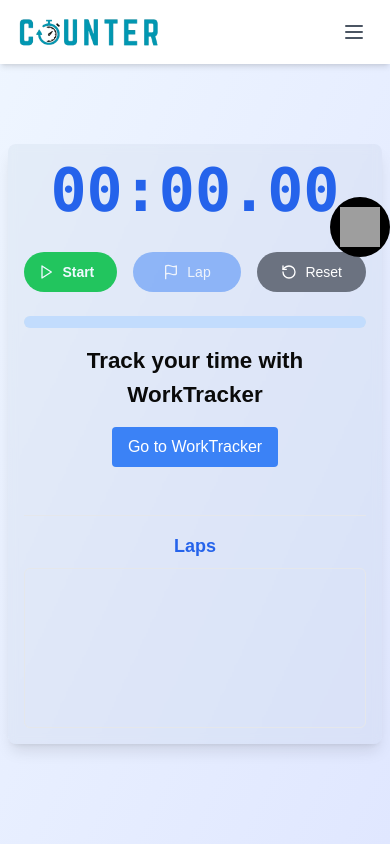
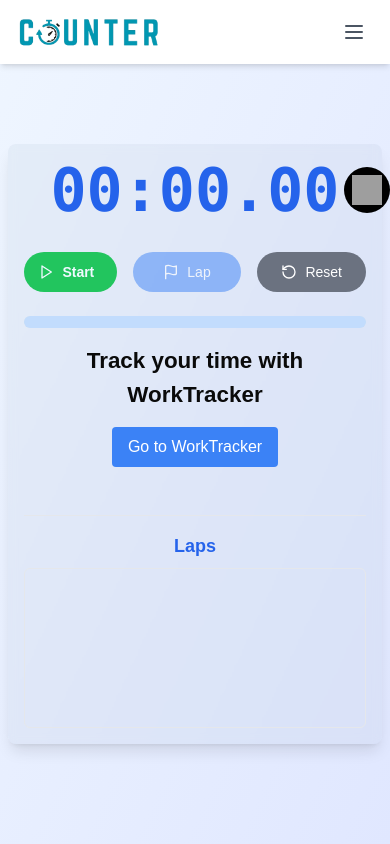
Before and after one commit to param-code/counter-app, a React (Vite) app: page / in a window 390 px wide. Shown: the top 844 px of the page. Built offline with nearby package versions, Linux system fonts and the light colour scheme; grey boxes are pictures that could not be loaded.

Commit message:
feat: rate us popup refined

```diff
--- a/src/components/Auth/Review.jsx
+++ b/src/components/Auth/Review.jsx
@@ -35,12 +35,12 @@ const Review = () => {
   return (
     <>
       {visible && (
-        <div className="fixed inset-0 flex justify-center items-center z-50">
+        <div className="fixed inset-0 flex flex-col justify-end lg:justify-center items-center z-50">
           {/* Background overlay */}
           <div className="absolute inset-0 bg-black bg-opacity-50 z-40"></div>
 
           {/* Popup content */}
-          <div className="relative bg-white p-6 rounded-lg shadow-2xl w-full max-w-md text-gray-800 z-50">
+          <div className="relative bg-white p-6 rounded-lg shadow-2xl w-full max-w-md text-gray-800 z-50 mb-4">
             {/* Close button */}
             <button
               className="absolute top-2 right-2 bg-gray-200 rounded-full h-8 w-8 flex items-center justify-center hover:bg-gray-300 transition duration-200 text-gray-600"
--- a/src/components/SpotifyPlayer.css
+++ b/src/components/SpotifyPlayer.css
@@ -1,5 +1,3 @@
-
-
 .spotify-player-container {
   position: fixed;
   right: 0;
@@ -37,3 +35,30 @@
 .spotify-iframe.visible {
   transform: translateX(0);
 }
+
+@media (max-width: 900px) {
+  .spotify-player-container{
+    top: 35%;
+  }
+  .spotify-iframe {
+      width: 250px;
+      height: 300px;
+  }
+}
+
+@media (max-width: 480px) {
+  .spotify-iframe {
+      width: 100%;
+      height: 200px;
+      max-width: 300px;
+  }
+
+  .spotify-icon {
+      padding: 8px;
+  }
+
+  .spotify-icon img {
+      width: 30px;
+      height: 30px;
+  }
+}
```
Lines whose indentation alone changed are shown as unchanged.
